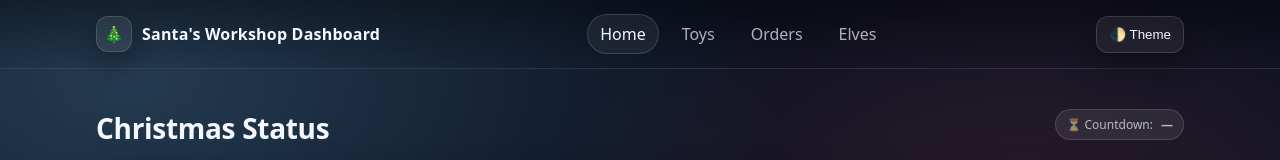
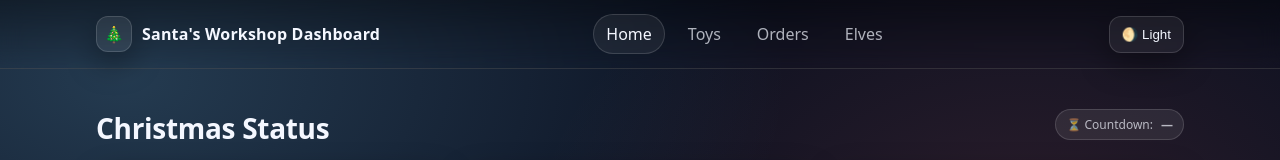
Before and after one commit to danyangelova/react-santa-dashboard, a React (Vite) app: page / in a window 1280 px wide. Shown: the top 160 px of the page. Built offline with nearby package versions, Linux system fonts and the light colour scheme.

Commit message:
Connect NavBar to global theme state

```diff
--- a/src/components/layout/Navbar.jsx
+++ b/src/components/layout/Navbar.jsx
@@ -1,6 +1,9 @@
 import { NavLink } from "react-router-dom";
+import { useTheme } from "../../context/ThemeContext";
 
 export default function Navbar() {
+   const { theme, toggleTheme } = useTheme();
+
    return (
       <header className="nav">
          <div className="nav-container">
@@ -26,8 +29,8 @@ export default function Navbar() {
 
             <div className="actions">
                {/* theme logic later */}
-               <button className="btn" type="button" aria-label="Toggle theme" disabled title="Theme toggle comes next">
-                  🌓 Theme
+               <button className="btn" type="button" aria-label="Toggle theme" onClick={toggleTheme}>
+                  {theme === "dark" ? "🌖 Light" : "🌒 Dark"}
                </button>
             </div>
          </div>
```
